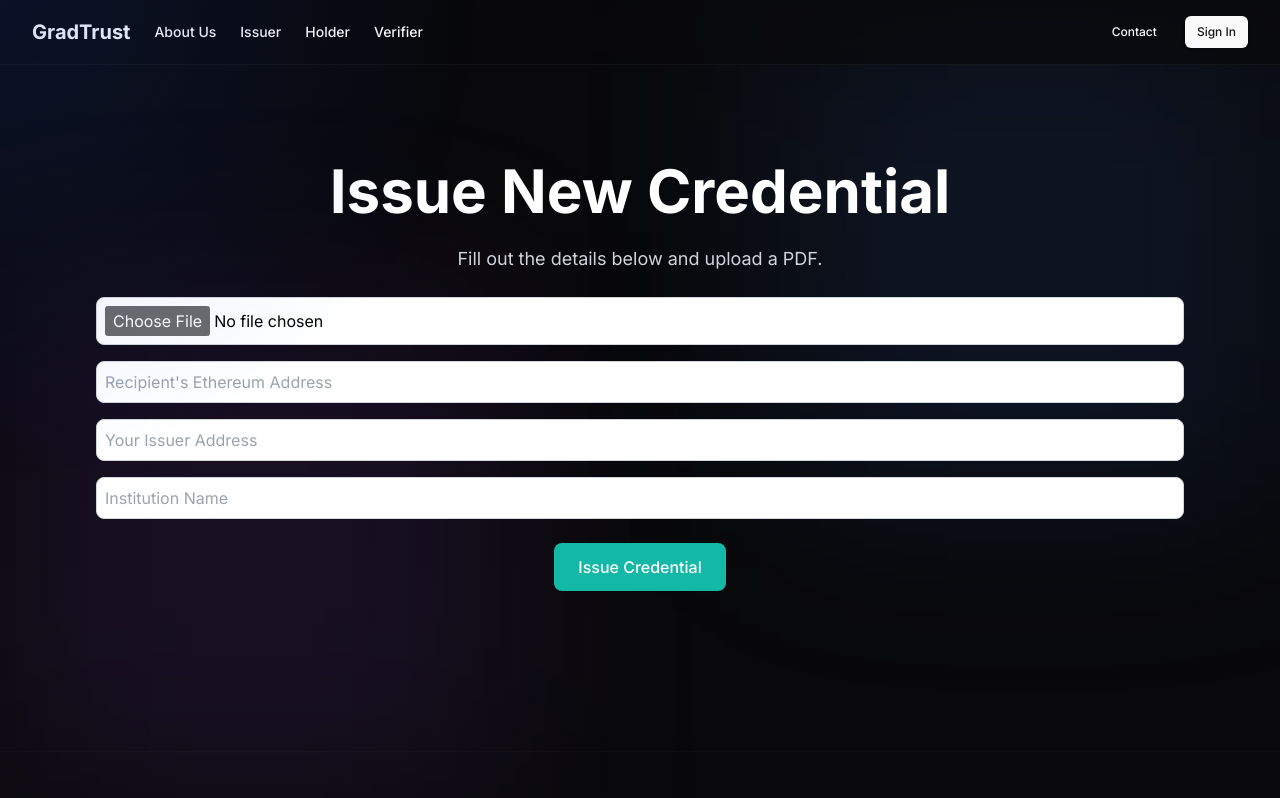
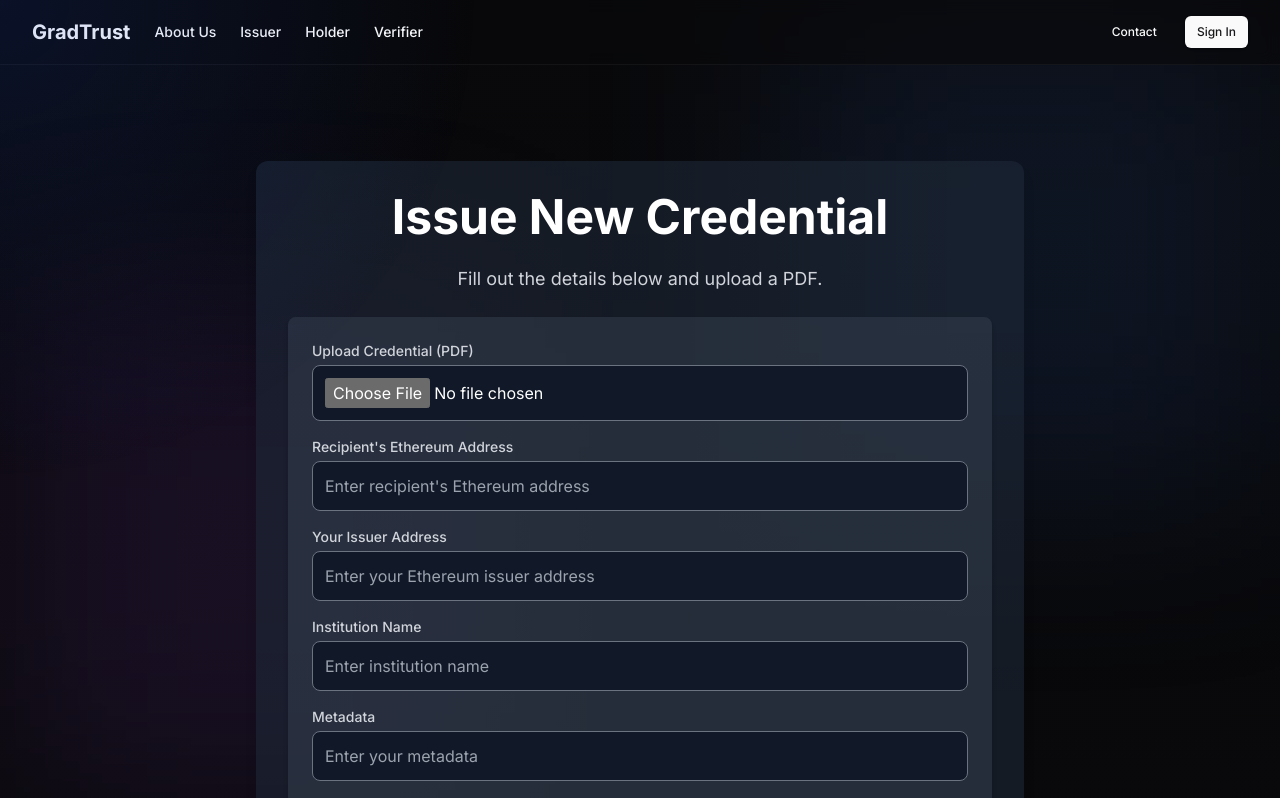
Before and after one commit to gvbrielflores/capstone_gradtrust, a Next.js app in the folder frontend/src/my-app/: page /issuer in a window 1280 px wide. Shown: the top 798 px of the page. Built offline with nearby package versions, Linux system fonts and the light colour scheme.

Commit message:
Edited the style of holder, issuer, and verifier page

```diff
--- a/frontend/src/my-app/app/holder/page.tsx
+++ b/frontend/src/my-app/app/holder/page.tsx
@@ -1,11 +1,18 @@
 "use client"
 
-import Link from "next/link"
-import Image from "next/image"
-import Navbar from "@/components/navbar"
-import Footer from "@/components/footer"
+import { useState } from "react";
+import Link from "next/link";
+import Navbar from "@/components/navbar";
+import Footer from "@/components/footer";
 
 export default function AboutPage() {
+  const [showCredentials, setShowCredentials] = useState(false);
+
+  const credentials = [
+    { id: 1, title: "Bachelor's Degree in Computer Engineering", issuer: "Texas A&M University", date: "May 2025" },
+    { id: 2, title: "Blockchain Certification", issuer: "Ethereum Academy", date: "March 2024" },
+  ];
+
   return (
     <div className="relative min-h-screen">
       {/* Background gradients */}
@@ -19,14 +26,37 @@ export default function AboutPage() {
         <Navbar />
         <main className="flex flex-col items-center p-8 md:p-24 text-white">
           {/* Hero Section */}
-          <section className="w-full max-w-7xl mb-16">
-            <h1 className="text-4xl md:text-6xl font-bold mb-6">Holder</h1>
+          <section className="w-full max-w-3xl mb-16 text-center bg-gray-800/60 p-8 rounded-xl shadow-lg">
+            <h1 className="text-4xl md:text-6xl font-bold mb-6 text-center">Holder</h1>
+            <p className="text-lg text-gray-300 mb-10">
+              Access and manage your verified credentials in one place.
+            </p>
+            <button
+              onClick={() => setShowCredentials(!showCredentials)}
+              className="bg-teal-500 hover:bg-teal-600 text-white font-medium py-3 px-6 rounded-lg transition-colors"
+            >
+              {showCredentials ? "Hide Credentials" : "View Credentials"}
+            </button>
+
+            {/* Credentials Section */}
+            {showCredentials && (
+              <div className="mt-6 bg-gray-700/50 p-6 rounded-lg shadow-md w-full text-left">
+                <h2 className="text-2xl font-semibold mb-4">Your Credentials</h2>
+                <ul className="space-y-4">
+                  {credentials.map((cred) => (
+                    <li key={cred.id} className="p-4 bg-gray-800 rounded-lg shadow">
+                      <h3 className="text-lg font-medium">{cred.title}</h3>
+                      <p className="text-gray-300">{cred.issuer}</p>
+                      <p className="text-gray-400 text-sm">{cred.date}</p>
+                    </li>
+                  ))}
+                </ul>
+              </div>
+            )}
           </section>
-
-
         </main>
         <Footer />
       </div>
     </div>
-  )
+  );
 }
--- a/frontend/src/my-app/app/issuer/page.tsx
+++ b/frontend/src/my-app/app/issuer/page.tsx
@@ -9,6 +9,7 @@ export default function IssuerPage() {
   const [holderAddress, setHolderAddress] = useState("");
   const [issuerAddress, setIssuerAddress] = useState("");
   const [issuerName, setIssuerName] = useState("");
+  const [metadata, setMetadata] = useState(""); // Added metadata state
   const [result, setResult] = useState<{ success: boolean; message: string } | null>(null);
 
   const handleFileChange = (event: React.ChangeEvent<HTMLInputElement>) => {
@@ -18,36 +19,43 @@ export default function IssuerPage() {
   };
 
   const handleIssueCredential = async () => {
-    if (!selectedFile || !holderAddress || !issuerAddress || !issuerName) {
+    // Check if all required fields are filled
+    if (!selectedFile || !holderAddress || !issuerAddress || !issuerName || !metadata) {
       setResult({ success: false, message: "Please fill out all fields and select a file." });
       return;
     }
 
     try {
+      // Convert the selected PDF file to an ArrayBuffer and generate its SHA-256 hash
       const pdfArrayBuffer = await selectedFile.arrayBuffer();
       const hashBuffer = await crypto.subtle.digest("SHA-256", pdfArrayBuffer);
       const hashArray = Array.from(new Uint8Array(hashBuffer));
       const credentialHash = "0x" + hashArray.map(b => b.toString(16).padStart(2, "0")).join("");
 
+      // Create the form data to be sent
       const formData = new FormData();
       formData.append("credentialHash", credentialHash);
       formData.append("holderAddress", holderAddress);
       formData.append("issuerAddress", issuerAddress);
       formData.append("issuerName", issuerName);
+      formData.append("metadata", metadata); // Append metadata to the form data
 
+      // Make a POST request to the API
       const response = await fetch("http://localhost:5000/api/issue-credential", {
         method: "POST",
         body: formData,
       });
 
       const result = await response.json();
+
+      // Handle the response from the server
       if (result.success) {
         setResult({ success: true, message: `Credential Issued! Transaction Hash: ${result.transactionHash}` });
       } else {
-        setResult({ success: false, message: `Error: ${result.error}` });
+        setResult({ success: false, message: `Error: ${result.error || "Unknown error"}` });
       }
     } catch (error: any) {
-      setResult({ success: false, message: `Error: ${error.message}` });
+      setResult({ success: false, message: `Error: ${error.message || "Unexpected error"}` });
     }
   };
 
@@ -63,47 +71,75 @@ export default function IssuerPage() {
       <div className="relative z-10">
         <Navbar />
         <main className="flex flex-col items-center p-8 md:p-24 text-white">
-          <section className="w-full max-w-7xl mb-16 text-center">
-            <h1 className="text-4xl md:text-6xl font-bold mb-6 animate-slide-up">Issue New Credential</h1>
-            <p className="text-lg text-gray-300 mb-6">Fill out the details below and upload a PDF.</p>
+          <section className="w-full max-w-3xl mb-16 bg-gray-800/60 p-8 rounded-xl shadow-lg">
+            <h1 className="text-4xl md:text-5xl font-bold mb-6 animate-slide-up text-center">Issue New Credential</h1>
+            <p className="text-lg text-gray-300 mb-6 text-center">Fill out the details below and upload a PDF.</p>
 
-            <div className="space-y-4">
+            {/* Left-aligned Form */}
+            <div className="bg-gray-700/50 p-6 rounded-lg shadow-md space-y-4">
+              <div className="flex flex-col">
+                <label className="text-gray-300 text-sm font-medium mb-1">Upload Credential (PDF)</label>
                 <input
                   type="file"
                   accept="application/pdf"
                   onChange={handleFileChange}
-                className="block w-full p-2 border border-gray-300 rounded-lg bg-white text-black"
-              />
-              <input
-                type="text"
-                placeholder="Recipient's Ethereum Address"
-                value={holderAddress}
-                onChange={(e) => setHolderAddress(e.target.value)}
-                className="block w-full p-2 border border-gray-300 rounded-lg bg-white text-black"
-              />
-              <input
-                type="text"
-                placeholder="Your Issuer Address"
-                value={issuerAddress}
-                onChange={(e) => setIssuerAddress(e.target.value)}
-                className="block w-full p-2 border border-gray-300 rounded-lg bg-white text-black"
-              />
-              <input
-                type="text"
-                placeholder="Institution Name"
-                value={issuerName}
-                onChange={(e) => setIssuerName(e.target.value)}
-                className="block w-full p-2 border border-gray-300 rounded-lg bg-white text-black"
+                  className="p-3 border border-gray-500 rounded-lg bg-gray-900 text-white focus:outline-none focus:ring-2 focus:ring-teal-400"
                 />
               </div>
 
+              <div className="flex flex-col">
+                <label className="text-gray-300 text-sm font-medium mb-1">Recipient's Ethereum Address</label>
+                <input
+                  type="text"
+                  value={holderAddress}
+                  onChange={(e) => setHolderAddress(e.target.value)}
+                  placeholder="Enter recipient's Ethereum address"
+                  className="p-3 border border-gray-500 rounded-lg bg-gray-900 text-white placeholder-gray-400 focus:outline-none focus:ring-2 focus:ring-teal-400"
+                />
+              </div>
+
+              <div className="flex flex-col">
+                <label className="text-gray-300 text-sm font-medium mb-1">Your Issuer Address</label>
+                <input
+                  type="text"
+                  value={issuerAddress}
+                  onChange={(e) => setIssuerAddress(e.target.value)}
+                  placeholder="Enter your Ethereum issuer address"
+                  className="p-3 border border-gray-500 rounded-lg bg-gray-900 text-white placeholder-gray-400 focus:outline-none focus:ring-2 focus:ring-teal-400"
+                />
+              </div>
+
+              <div className="flex flex-col">
+                <label className="text-gray-300 text-sm font-medium mb-1">Institution Name</label>
+                <input
+                  type="text"
+                  value={issuerName}
+                  onChange={(e) => setIssuerName(e.target.value)}
+                  placeholder="Enter institution name"
+                  className="p-3 border border-gray-500 rounded-lg bg-gray-900 text-white placeholder-gray-400 focus:outline-none focus:ring-2 focus:ring-teal-400"
+                />
+              </div>
+
+              {/* Metadata field */}
+              <div className="flex flex-col">
+                <label className="text-gray-300 text-sm font-medium mb-1">Metadata</label>
+                <input
+                  type="text"
+                  value={metadata}
+                  onChange={(e) => setMetadata(e.target.value)}
+                  placeholder="Enter your metadata"
+                  className="p-3 border border-gray-500 rounded-lg bg-gray-900 text-white placeholder-gray-400 focus:outline-none focus:ring-2 focus:ring-teal-400"
+                />
+              </div>
+            </div>
+            <div className="flex justify-center mt-3">
             <button
               onClick={handleIssueCredential}
               className="bg-teal-500 hover:bg-teal-600 text-white font-medium py-3 px-6 rounded-lg transition-colors mt-6"
             >
               Issue Credential
             </button>
-
+            </div>
             {result && (
               <div className={`mt-4 p-4 rounded-lg ${result.success ? "bg-green-500" : "bg-red-500"}`}>
                 {result.message}
--- a/frontend/src/my-app/app/verifier/page.tsx
+++ b/frontend/src/my-app/app/verifier/page.tsx
@@ -1,11 +1,17 @@
 "use client"
 
-import Link from "next/link"
-import Image from "next/image"
+import { useState } from "react"
 import Navbar from "@/components/navbar"
 import Footer from "@/components/footer"
 
 export default function AboutPage() {
+  const [address, setAddress] = useState("")
+
+  const handleSubmit = () => {
+    console.log("Submitted Address:", address)
+    // Add your submission logic here
+  }
+
   return (
     <div className="relative min-h-screen">
       {/* Background gradients */}
@@ -19,13 +25,34 @@ export default function AboutPage() {
         <Navbar />
         <main className="flex flex-col items-center p-8 md:p-24 text-white">
           {/* Hero Section */}
-          <section className="w-full max-w-7xl mb-16">
+          <section className="w-full max-w-lg bg-white/10 p-6 rounded-2xl shadow-md backdrop-blur-md text-center">
+          <section className="w-full max-w-7xl mb-16 text-center">
             <h1 className="text-4xl md:text-6xl font-bold mb-6">Verifier</h1>
           </section>
 
+          {/* Address Input Section */}
+            <label htmlFor="address" className="block text-lg font-semibold mb-2">
+              Enter Recipient Address
+            </label>
+            <input
+              id="address"
+              type="text"
+              placeholder="Enter recipient address here..."
+              value={address}
+              onChange={(e) => setAddress(e.target.value)}
+              className="w-full p-3 rounded-lg bg-white/20 text-white placeholder-gray-300 outline-none focus:ring-2 focus:ring-blue-500"
+            />
+            <button
+              onClick={handleSubmit}
+              className="bg-teal-500 hover:bg-teal-600 text-white font-medium py-3 px-6 rounded-lg transition-colors mt-6"
+            >
+              Submit
+            </button>
+          </section>
         </main>
         <Footer />
       </div>
     </div>
   )
 }
+// Once I sign in I need to get my address and then I will see the credentials
```
Lines whose indentation alone changed are shown as unchanged.
